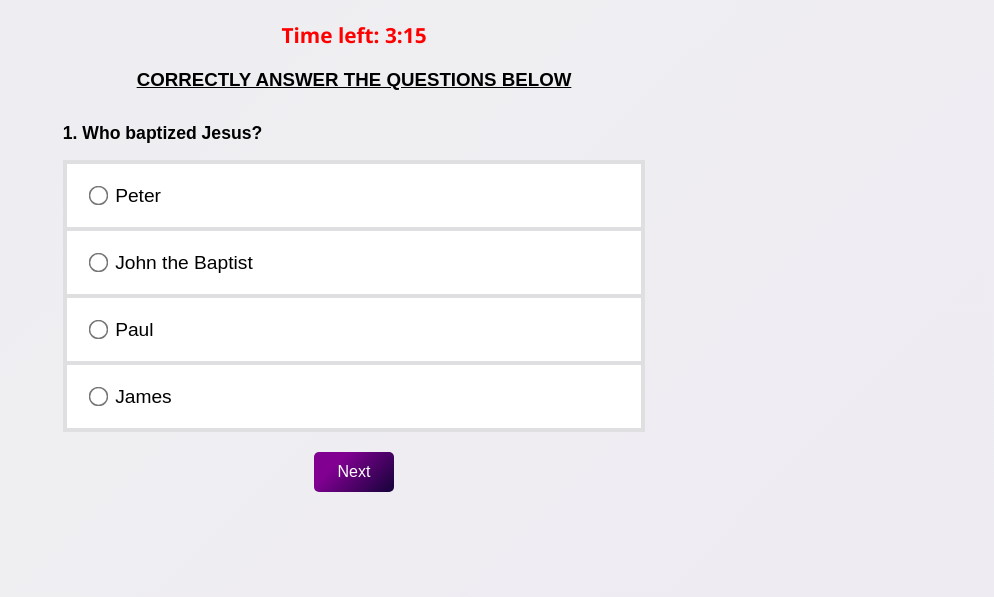
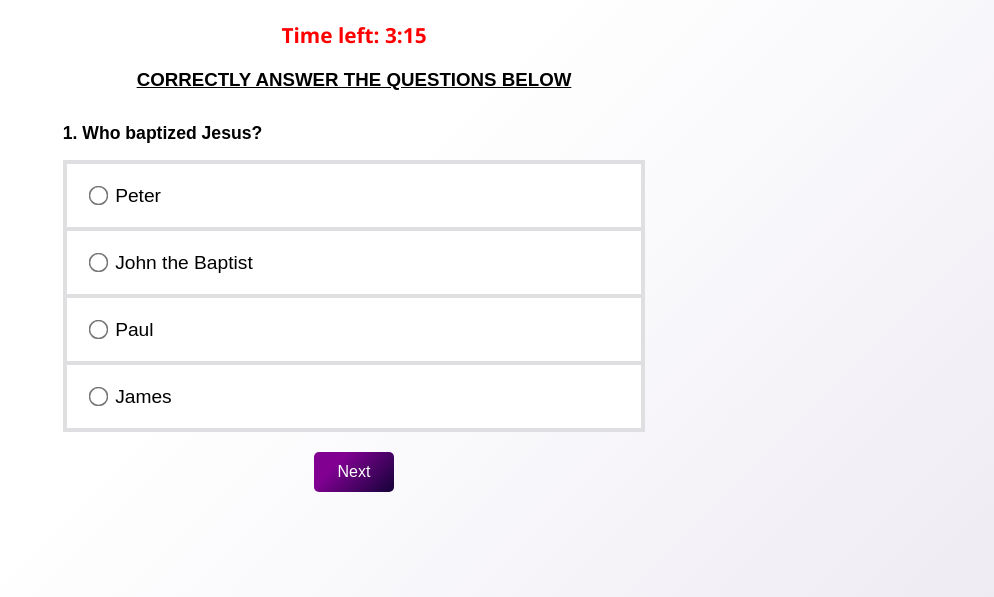
Before and after one commit to MFMYC-OLODO/Bible-Quiz, a plain HTML site: page quiz.html in a window 1280 px wide. Shown: the part 203-800 px from the top of the page, without its empty margins (286-1280 px from the left). Drawn offline with Linux system fonts and the light colour scheme.

Commit message:
Update styles.css

```diff
--- a/styles.css
+++ b/styles.css
@@ -164,7 +164,7 @@
 /* quiz */
 .body {
   font-family: Arial, sans-serif;
-  background: linear-gradient(135deg, #ecebf0, #efeef1, #eeebf3);
+  background: linear-gradient(135deg, #fffefe, #ffffff, #eeebf3);
 
   background-repeat: no-repeat;
   text-align: center;
```
